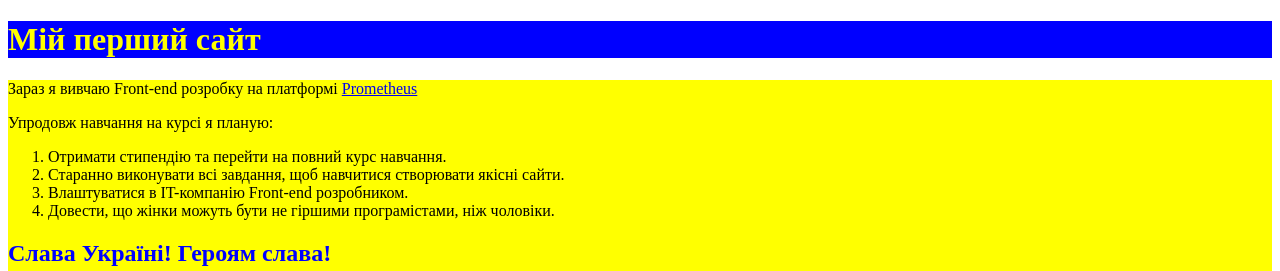
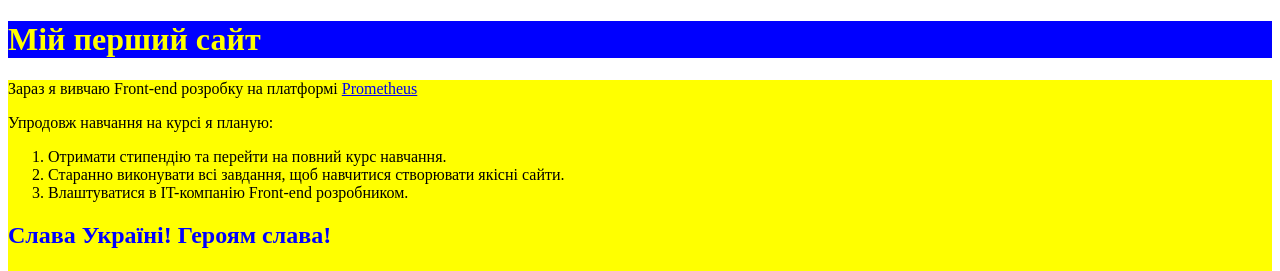
Before and after one commit to oxy7235/my_first_website, a plain HTML site: page index.html in a window 1280 px wide. Shown: the top 271 px of the page. Drawn offline with Linux system fonts and the light colour scheme.

Commit message:
Update index.html

```diff
--- a/index.html
+++ b/index.html
@@ -14,7 +14,6 @@
                     <li>Отримати стипендію та перейти на повний курс навчання.</li>
                     <li>Старанно виконувати всі завдання, щоб навчитися створювати якісні сайти.</li>
                     <li>Влаштуватися в IT-компанію Front-end розробником.</li>
-                    <li>Довести, що жінки можуть бути не гіршими програмістами, ніж чоловіки.</li>
                 </ol>
                </p>
                <h2 style='color: blue;'>Слава Україні! Героям слава!</h2>
```
